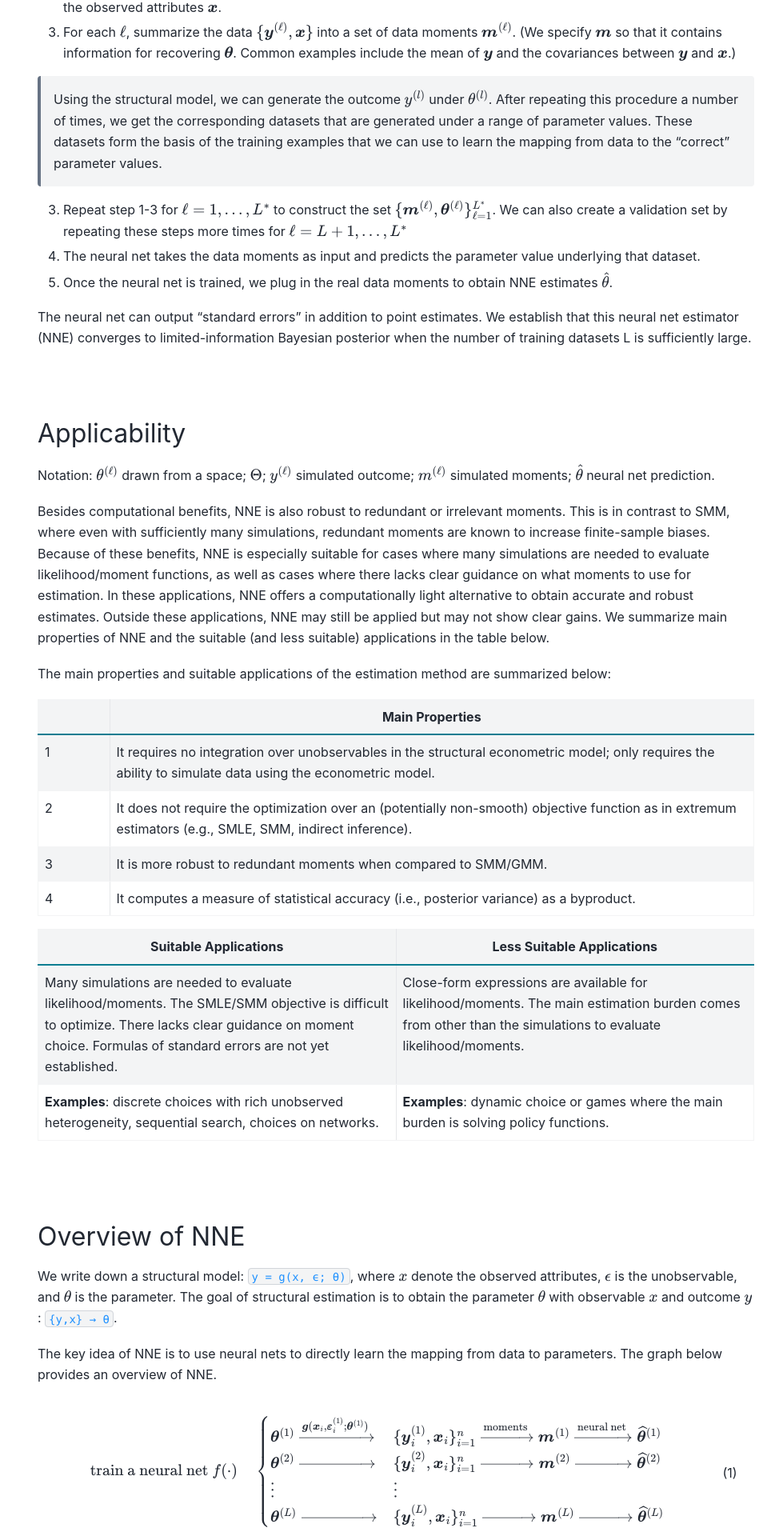
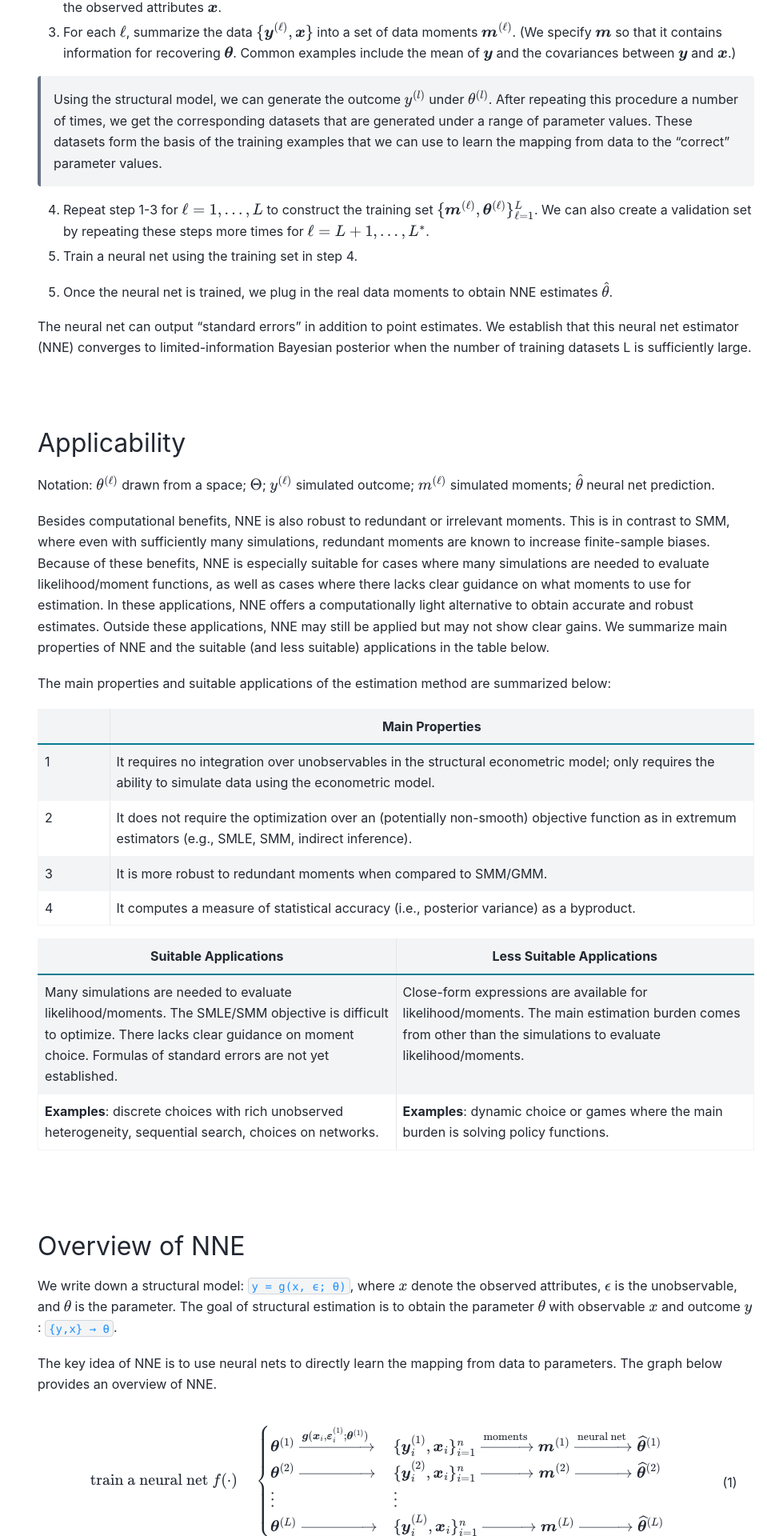
Before and after one commit to nnehome/nnehome.github.io, a Sphinx documentation site: the page built from docs/source/home/home.rst, in a window 1280 px wide. Shown: the part 1878-3798 px from the top of the page at 80% size, without its empty margins (321-1280 px from the left). Built offline with Sphinx 7.4.7 and the PyData theme 0.15.4, drawn with Linux system fonts in a browser that asks for light colours.

Commit message:
some change

```diff
--- a/docs/source/home/home.rst
+++ b/docs/source/home/home.rst
@@ -66,9 +66,9 @@ Procedure
 
  Using the structural model, we can generate the outcome :math:`y^{(l)}` under :math:`\theta^{(l)}`. After repeating this procedure a number of times, we get the corresponding datasets that are generated under a range of parameter values. These datasets form the basis of the training examples that we can use to learn the mapping from data to the "correct" parameter values.
 
-3. Repeat step 1-3 for :math:`\ell=1,...,L^{*}` to construct the set :math:`\{\boldsymbol{m}^{(\ell)},\boldsymbol{\theta}^{(\ell)}\}_{\ell=1}^{L^{*}}`. We can also create a validation set by repeating these steps more times for :math:`\ell=L+1,...,L^{*}`
+4. Repeat step 1-3 for :math:`\ell=1,...,L` to construct the training set :math:`\{\boldsymbol{m}^{(\ell)},\boldsymbol{\theta}^{(\ell)}\}_{\ell=1}^{L}`. We can also create a validation set by repeating these steps more times for :math:`\ell=L+1,...,L^{*}`.
 
-4. The neural net takes the data moments as input and predicts the parameter value underlying that dataset.
+5. Train a neural net using the training set in step 4.
 
 5. Once the neural net is trained, we plug in the real data moments to obtain NNE estimates :math:`\hat{\theta}`.
 
```
